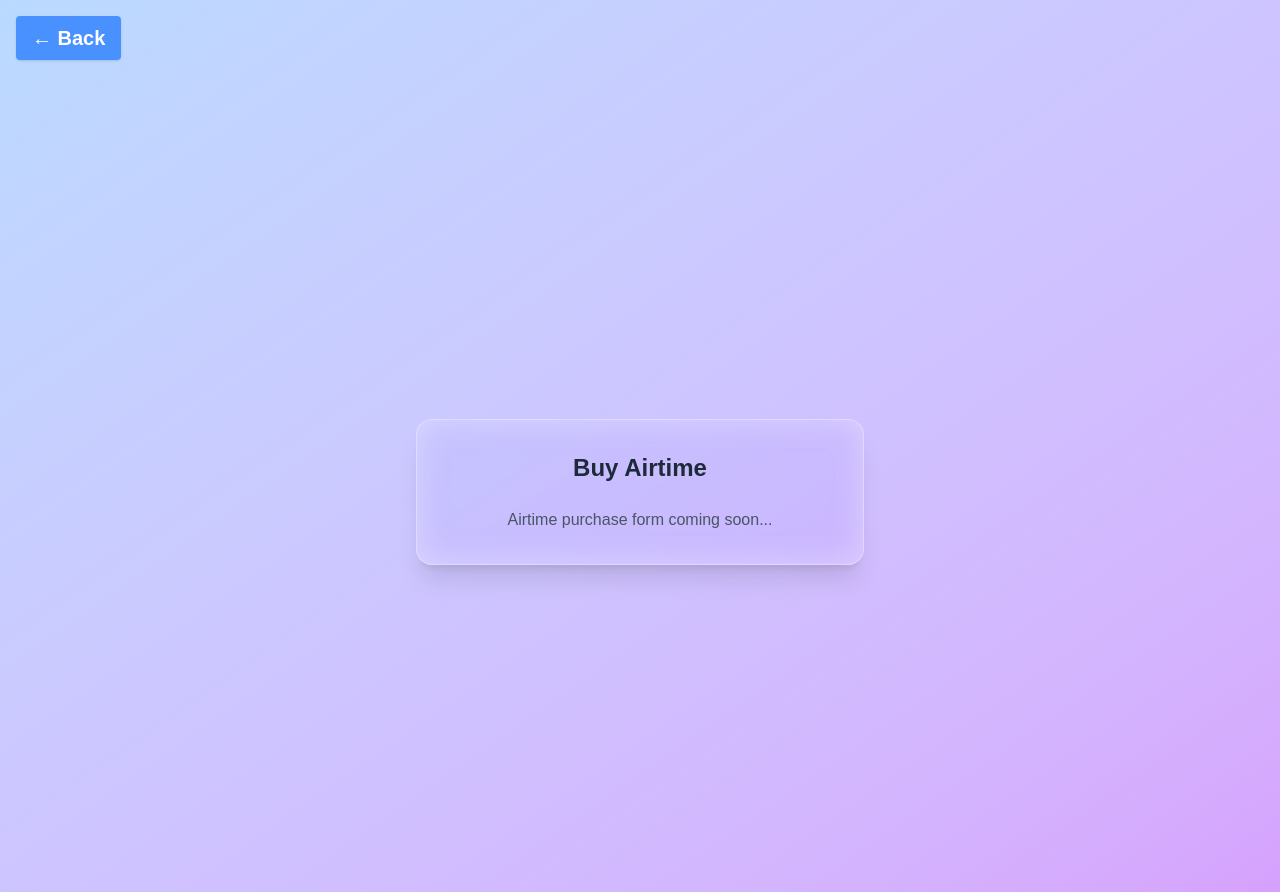
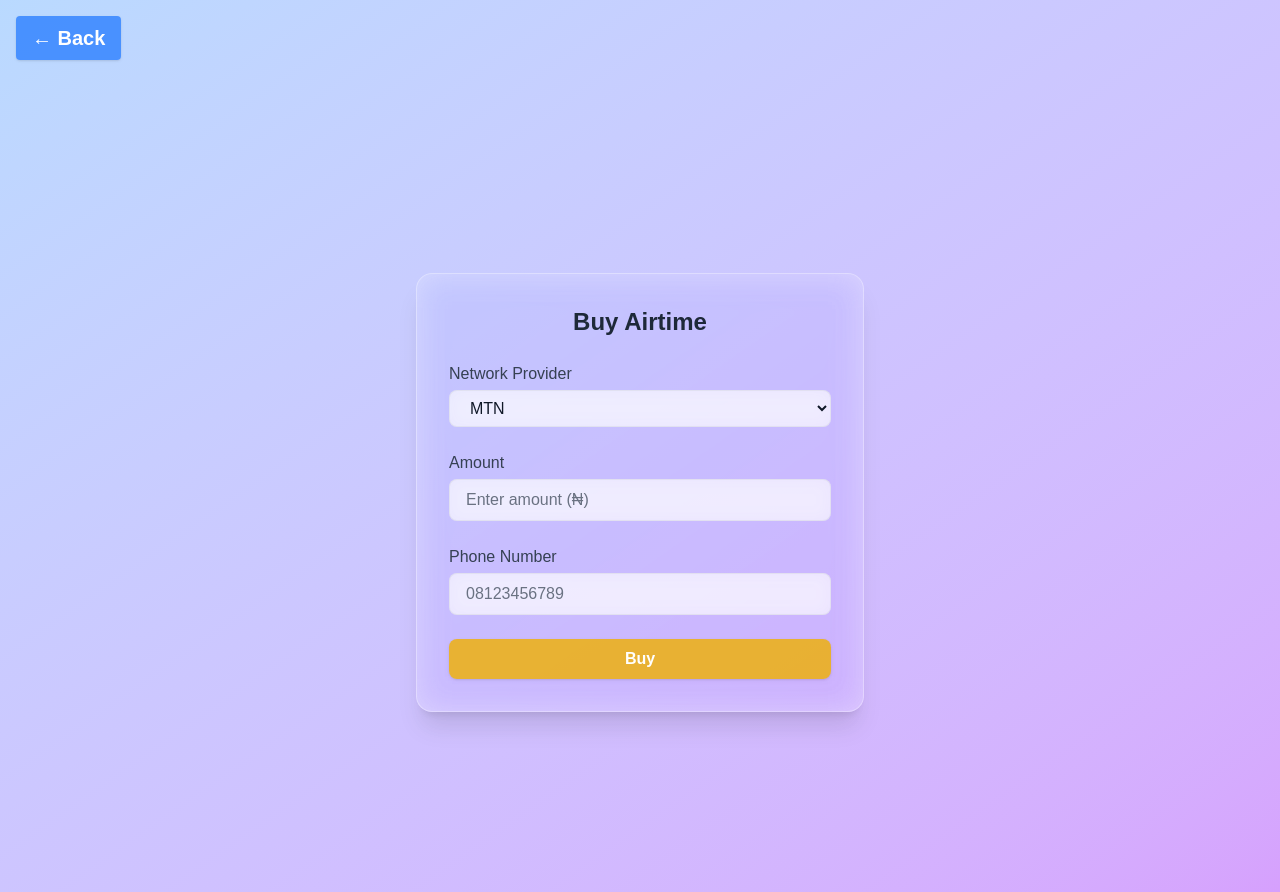
Before and after one commit to Chisomalaoma/wisper-datashare, a Next.js app: page /dashboard/airtime in a window 1280 px wide. Built offline with nearby package versions, Linux system fonts and the light colour scheme.

Commit message:
added data and airtime page

```diff
--- a/src/app/layout.tsx
+++ b/src/app/layout.tsx
@@ -14,8 +14,8 @@ const geistMono = Geist_Mono({
 });
 
 export const metadata: Metadata = {
-  title: "Create Next App",
-  description: "Generated by create next app",
+  title: "Share Data",
+  description: "Share Data",
 };
 
 export default function RootLayout({
--- /dev/null
+++ b/src/components/forms/BuyAirtimeForm.tsx
@@ -0,0 +1,62 @@
+'use client';
+
+import { useForm } from 'react-hook-form';
+
+const NETWORKS = [
+    { label: 'MTN', value: 'mtn' },
+    { label: 'AIRTEL', value: 'airtel' },
+    { label: 'GLO', value: 'glo' },
+    { label: '9MOBILE', value: '9mobile' },
+];
+
+interface BuyAirtimeInputs {
+    network: string;
+    amount: string;
+    phone: string;
+}
+
+export default function BuyAirtimeForm() {
+    const { register, handleSubmit, formState: { errors } } = useForm<BuyAirtimeInputs>({
+        defaultValues: { network: NETWORKS[0].value }
+    });
+
+    const onSubmit = (data: BuyAirtimeInputs) => {
+        console.log('Buy Airtime:', data);
+    };
+
+    return (
+        <form onSubmit={handleSubmit(onSubmit)} className="space-y-6">
+            <div>
+                <label className="block text-gray-700 font-medium mb-1">Network Provider</label>
+                <select
+                    {...register('network', { required: true })}
+                    className="w-full px-4 py-2 rounded-lg bg-white/60 text-gray-900 border border-gray-300/40 focus:outline-none focus:ring-2 focus:ring-blue-400 backdrop-blur"
+                >
+                    {NETWORKS.map(n => <option key={n.value} value={n.value}>{n.label}</option>)}
+                </select>
+            </div>
+            <div>
+                <label className="block text-gray-700 font-medium mb-1">Amount</label>
+                <input
+                    type="number"
+                    min="50"
+                    step="50"
+                    {...register('amount', { required: 'Amount is required', min: { value: 50, message: 'Minimum ₦50' } })}
+                    className="w-full px-4 py-2 rounded-lg bg-white/60 text-gray-900 border border-gray-300/40 focus:outline-none focus:ring-2 focus:ring-blue-400 backdrop-blur placeholder-gray-500"
+                    placeholder="Enter amount (₦)"
+                />
+                {errors.amount && <span className="text-red-500 text-xs">{errors.amount.message}</span>}
+            </div>
+            <div>
+                <label className="block text-gray-700 font-medium mb-1">Phone Number</label>
+                <input
+                    {...register('phone', { required: 'Phone number is required' })}
+                    className="w-full px-4 py-2 rounded-lg bg-white/60 text-gray-900 border border-gray-300/40 focus:outline-none focus:ring-2 focus:ring-blue-400 backdrop-blur placeholder-gray-500"
+                    placeholder="08123456789"
+                />
+                {errors.phone && <span className="text-red-500 text-xs">{errors.phone.message}</span>}
+            </div>
+            <button type="submit" className="w-full py-2 rounded-lg bg-yellow-500/80 text-white font-semibold shadow hover:bg-yellow-600/80 transition">Buy</button>
+        </form>
+    );
+}
--- /dev/null
+++ b/src/components/forms/BuyDataForm.tsx
@@ -0,0 +1,73 @@
+'use client';
+
+import { useForm } from 'react-hook-form';
+import { useState } from 'react';
+
+const NETWORKS = [
+    { label: 'MTN GIFTING', value: 'mtn_gifting' },
+    { label: 'AIRTEL GIFTING', value: 'airtel_gifting' },
+    { label: 'GLO GIFTING', value: 'glo_gifting' },
+    { label: '9MOBILE GIFTING', value: '9mobile_gifting' },
+];
+
+const DATA_PLANS = [
+    { label: '500.0 mb (monthly)', value: '500mb', price: 150 },
+    { label: '1.0 gb (monthly)', value: '1gb', price: 250 },
+    { label: '2.0 gb (monthly)', value: '2gb', price: 450 },
+    { label: '5.0 gb (monthly)', value: '5gb', price: 1100 },
+];
+
+interface BuyDataInputs {
+    network: string;
+    plan: string;
+    phone: string;
+}
+
+export default function BuyDataForm() {
+    const { register, handleSubmit, watch, formState: { errors } } = useForm<BuyDataInputs>({
+        defaultValues: { network: NETWORKS[0].value, plan: DATA_PLANS[0].value }
+    });
+    const selectedPlan = watch('plan') || DATA_PLANS[0].value;
+    const planObj = DATA_PLANS.find(p => p.value === selectedPlan) || DATA_PLANS[0];
+
+    const onSubmit = (data: BuyDataInputs) => {
+        console.log('Buy Data:', { ...data, price: planObj.price });
+    };
+
+    return (
+        <form onSubmit={handleSubmit(onSubmit)} className="space-y-6">
+            <div>
+                <label className="block text-gray-700 font-medium mb-1">Network Provider</label>
+                <select
+                    {...register('network', { required: true })}
+                    className="w-full px-4 py-2 rounded-lg bg-white/60 text-gray-900 border border-gray-300/40 focus:outline-none focus:ring-2 focus:ring-blue-400 backdrop-blur"
+                >
+                    {NETWORKS.map(n => <option key={n.value} value={n.value}>{n.label}</option>)}
+                </select>
+            </div>
+            <div>
+                <label className="block text-gray-700 font-medium mb-1">Data Plan</label>
+                <select
+                    {...register('plan', { required: true })}
+                    className="w-full px-4 py-2 rounded-lg bg-white/60 text-gray-900 border border-gray-300/40 focus:outline-none focus:ring-2 focus:ring-blue-400 backdrop-blur"
+                >
+                    {DATA_PLANS.map(p => <option key={p.value} value={p.value}>{p.label}</option>)}
+                </select>
+            </div>
+            <div>
+                <label className="block text-gray-700 font-medium mb-1">Phone Number</label>
+                <input
+                    {...register('phone', { required: 'Phone number is required' })}
+                    className="w-full px-4 py-2 rounded-lg bg-white/60 text-gray-900 border border-gray-300/40 focus:outline-none focus:ring-2 focus:ring-blue-400 backdrop-blur placeholder-gray-500"
+                    placeholder="08123456789"
+                />
+                {errors.phone && <span className="text-red-500 text-xs">{errors.phone.message}</span>}
+            </div>
+            <div className="flex items-center justify-between">
+                <span className="text-gray-700 font-medium">Cost:</span>
+                <span className="text-xl font-bold text-blue-700">₦{planObj.price}</span>
+            </div>
+            <button type="submit" className="w-full py-2 rounded-lg bg-blue-500/80 text-white font-semibold shadow hover:bg-blue-600/80 transition">Allocate</button>
+        </form>
+    );
+}
--- a/src/containers/AirtimeContainer.tsx
+++ b/src/containers/AirtimeContainer.tsx
@@ -1,9 +1,11 @@
+import BuyAirtimeForm from '../components/forms/BuyAirtimeForm';
+
 export default function AirtimeContainer() {
     return (
         <div className="min-h-screen flex items-center justify-center">
             <div className="w-full max-w-md p-8 rounded-2xl shadow-xl bg-white/30 backdrop-blur-lg border border-white/30">
                 <h2 className="text-2xl font-bold mb-6 text-center text-gray-800">Buy Airtime</h2>
-                <div className="text-center text-gray-600">Airtime purchase form coming soon...</div>
+                <BuyAirtimeForm />
             </div>
         </div>
     );
--- a/src/containers/DataContainer.tsx
+++ b/src/containers/DataContainer.tsx
@@ -1,9 +1,11 @@
+import BuyDataForm from '../components/forms/BuyDataForm';
+
 export default function DataContainer() {
     return (
         <div className="min-h-screen flex items-center justify-center">
             <div className="w-full max-w-md p-8 rounded-2xl shadow-xl bg-white/30 backdrop-blur-lg border border-white/30">
-                <h2 className="text-2xl font-bold mb-6 text-center text-gray-800">Buy Data</h2>
-                <div className="text-center text-gray-600">Data purchase form coming soon...</div>
+                <h2 className="text-2xl font-bold mb-6 text-center text-gray-800">Allocate Data Mega</h2>
+                <BuyDataForm />
             </div>
         </div>
     );
```
